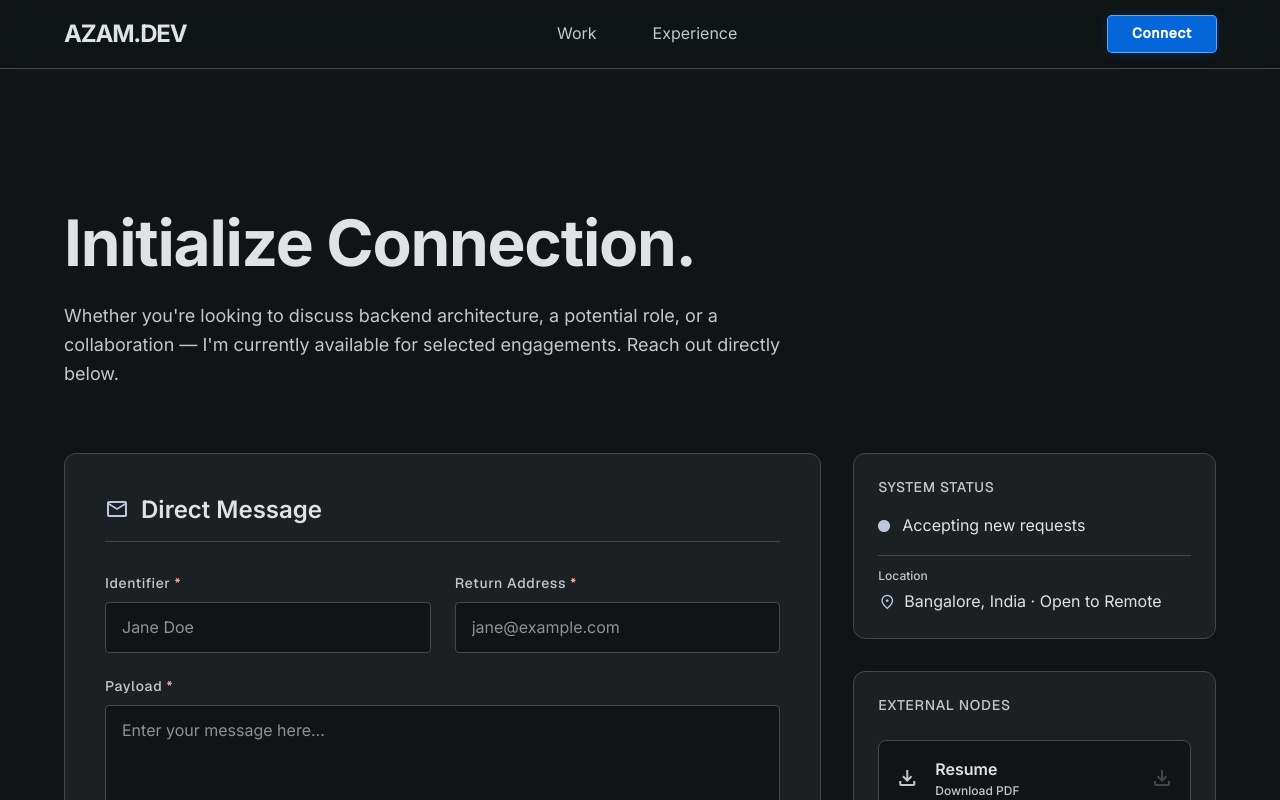
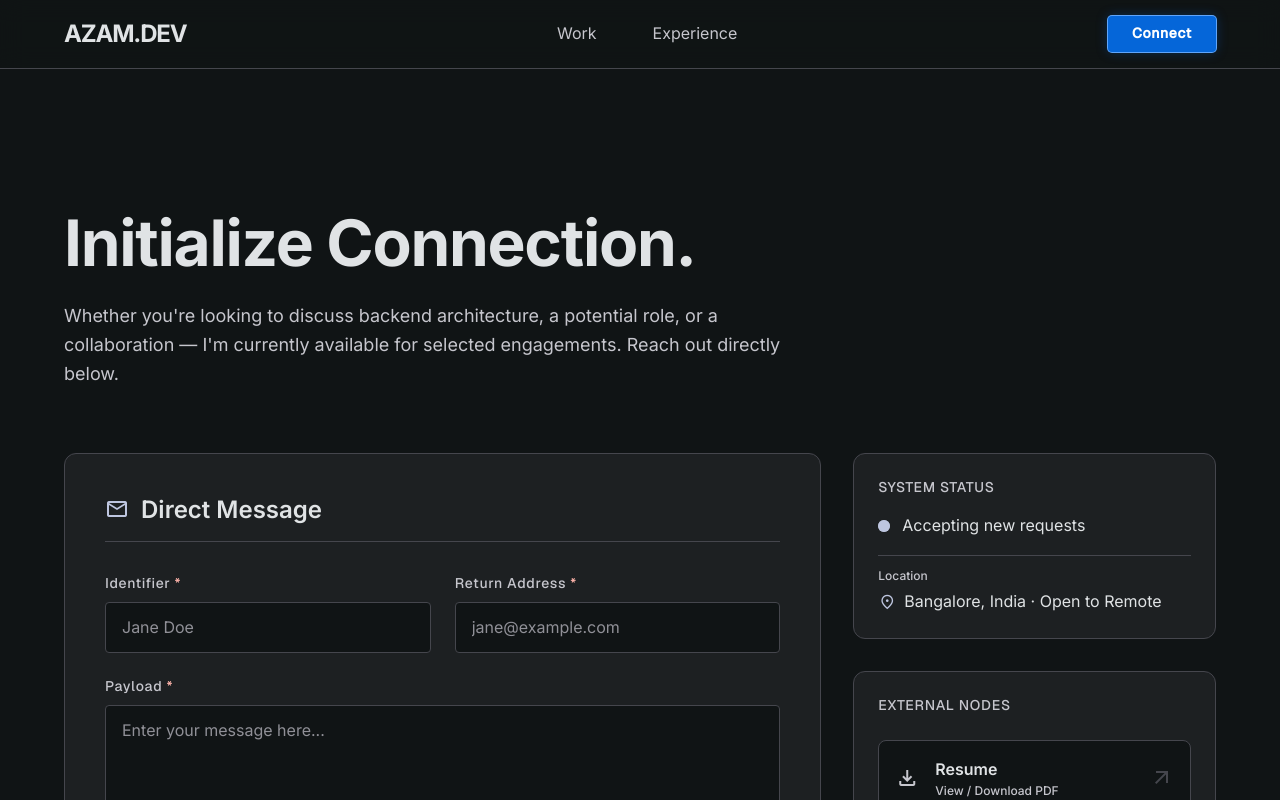
Before and after one commit to azammustafa66/portfolio-website, a Nuxt app: page /contact in a window 1280 px wide. Shown: the top 800 px of the page. Built offline with nearby package versions, Linux system fonts and the light colour scheme.

Commit message:
replace local PDF with Google Drive resume link

```diff
--- a/pages/contact.vue
+++ b/pages/contact.vue
@@ -166,7 +166,7 @@ async function handleSubmit() {
 }
 
 const externalLinks = [
-  { label: 'Resume', desc: 'Download PDF', icon: 'download', href: '/Azam-SWE.pdf', download: true },
+  { label: 'Resume', desc: 'View / Download PDF', icon: 'download', href: 'https://drive.google.com/file/d/16t8KxiLQ5V7NP9CjoNOCMPwlItT2Qm8S/view?usp=share_link', download: false },
   { label: 'Email', desc: 'azammustafa66@gmail.com', icon: 'mail', href: 'mailto:azammustafa66@gmail.com', download: false },
   { label: 'GitHub', desc: 'Review code repositories', icon: 'code', href: 'https://github.com/azammustafa66', download: false },
   { label: 'LinkedIn', desc: 'Professional history', icon: 'work', href: 'https://www.linkedin.com/in/azam20/', download: false },
```
